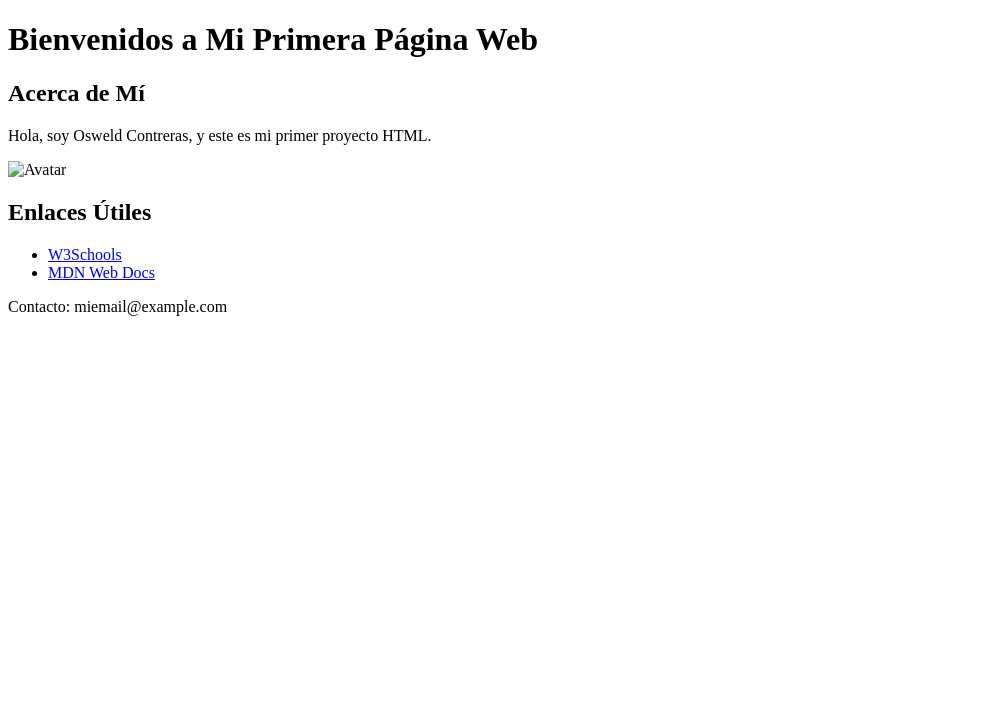
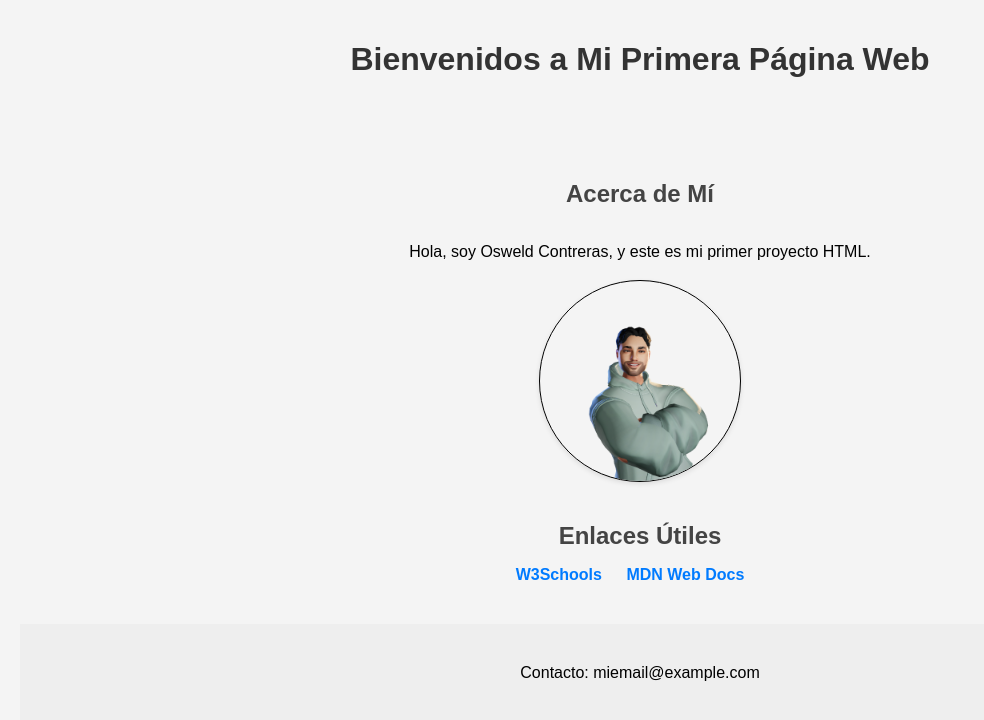
Before and after one commit to Drago1204/first-page, a plain HTML site: page index.html in a window 1280 px wide. Shown: the whole page, without its empty margins (0-984 px from the left). Drawn offline with Linux system fonts and the light colour scheme; the site is published under a folder, as on GitHub Pages, so addresses that start at the root find nothing.

Commit message:
fix paths

```diff
--- a/index.html
+++ b/index.html
@@ -4,7 +4,7 @@
     <meta charset="UTF-8" />
     <meta name="viewport" content="width=device-width, initial-scale=1.0" />
     <title>Mi Primera Página Web</title>
-    <link rel="stylesheet" href="/css/stylesheet.css" />
+    <link rel="stylesheet" href="css/stylesheet.css" />
   </head>
   <body>
     <header>
@@ -14,7 +14,7 @@
         <h2>Acerca de Mí</h2>
         <div class="contenido-centrado">
             <p>Hola, soy Osweld Contreras, y este es mi primer proyecto HTML.</p>
-            <img src="/img/avatar.png" alt="Avatar" width="200" height="200">
+            <img src="img/avatar.png" alt="Avatar" width="200" height="200">
         </div>
     </section>
     <nav>
```
